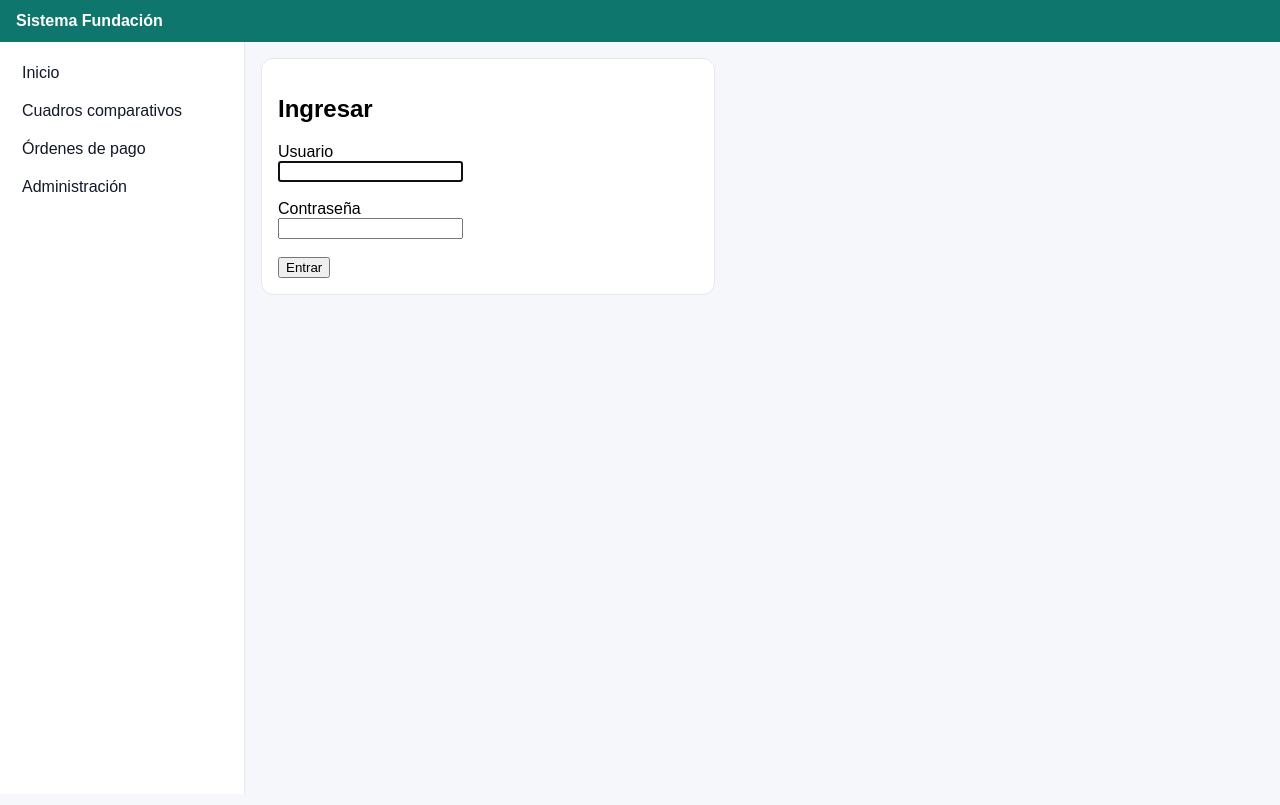
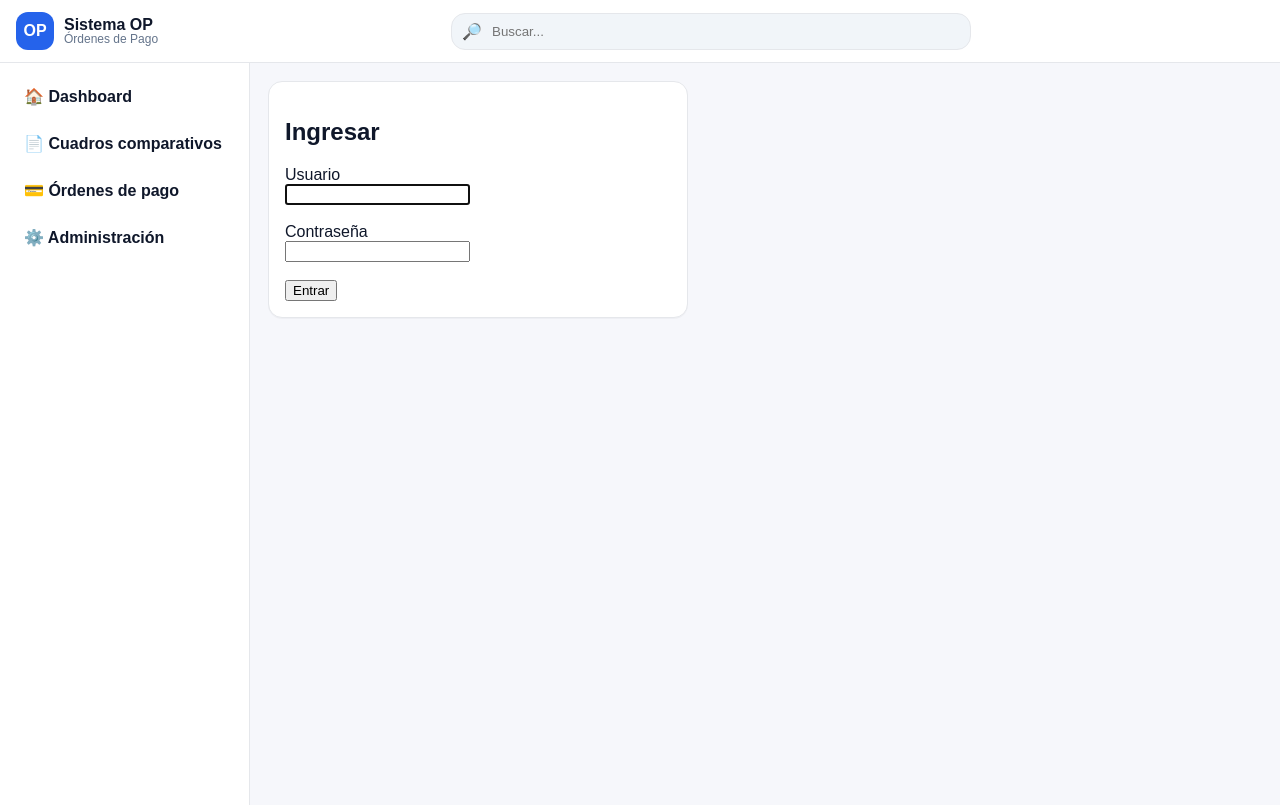
Before and after one commit to hectorisrael87/fundacion_sys, a Django app: page /accounts/login/?next=/cuadros/1/ in a window 1280 px wide. Run offline with Django 5.2, Linux system fonts and the light colour scheme.

Commit message:
cuadro comparativo 2

```diff
--- a/src/static/css/app.css
+++ b/src/static/css/app.css
@@ -1,16 +1,219 @@
-body { margin: 0; font-family: Arial, sans-serif; background: #f6f7fb; }
-.topbar { display:flex; justify-content:space-between; padding:12px 16px; background:#0f766e; color:white; }
-.brand { font-weight: bold; }
-.userbar { display:flex; gap:12px; align-items:center; }
-.link { color: white; text-decoration: underline; }
+:root{
+  --bg:#f6f7fb;
+  --card:#ffffff;
+  --text:#0f172a;
+  --muted:#64748b;
+  --line:#e5e7eb;
+  --primary:#2563eb;
+  --primary2:#1d4ed8;
+}
 
-.layout { display:flex; min-height: calc(100vh - 48px); }
-.sidebar { width: 220px; background:white; padding:12px; border-right: 1px solid #e5e7eb; }
-.sidebar a { display:block; padding:10px; border-radius:8px; color:#111827; text-decoration:none; }
-.sidebar a:hover { background:#e5e7eb; }
+*{ box-sizing:border-box; }
+html, body{ height:100%; }
 
-.content { flex:1; padding:16px; }
-.card { background:white; padding:16px; border-radius:12px; border:1px solid #e5e7eb; }
+body{
+  margin:0;
+  font-family: Arial, sans-serif;
+  background:var(--bg);
+  color:var(--text);
+}
 
-.messages { list-style:none; padding:0; }
-.messages li { margin:8px 0; padding:10px; border-radius:8px; background:#e0f2fe; }
+/* TOPBAR */
+.topbar{
+  position: sticky;
+  top: 0;
+  z-index: 10;
+  display:flex;
+  align-items:center;
+  justify-content:space-between;
+  gap:16px;
+  padding:12px 16px;
+  background:#fff;
+  border-bottom:1px solid var(--line);
+}
+
+.topbar-left, .topbar-center, .topbar-right{
+  display:flex;
+  align-items:center;
+  gap:12px;
+}
+
+.topbar-center{
+  flex:1;
+  justify-content:center;
+}
+
+.brand{
+  display:flex;
+  align-items:center;
+  gap:10px;
+}
+
+.brand-badge{
+  display:inline-flex;
+  align-items:center;
+  justify-content:center;
+  width:38px;
+  height:38px;
+  border-radius:12px;
+  background: var(--primary);
+  color:#fff;
+  font-weight:800;
+}
+
+.brand-text{ line-height:1.1; }
+.brand-title{ font-weight:800; }
+.brand-subtitle{ font-size:12px; color:var(--muted); }
+
+/* Search */
+.searchbox{
+  display:flex;
+  align-items:center;
+  gap:8px;
+  background:#f1f5f9;
+  border:1px solid var(--line);
+  border-radius:14px;
+  padding:8px 10px;
+  width: min(520px, 100%);
+}
+
+.searchbox input{
+  border:none;
+  outline:none;
+  background:transparent;
+  width:100%;
+}
+
+.searchicon{ color:var(--muted); }
+
+/* User chip + logout */
+.userchip{
+  display:flex;
+  align-items:center;
+  gap:8px;
+  background:#f8fafc;
+  border:1px solid var(--line);
+  border-radius:999px;
+  padding:8px 10px;
+}
+
+.userdot{
+  width:8px; height:8px; border-radius:50%;
+  background: #22c55e;
+  display:inline-block;
+}
+
+.username{ font-weight:700; color:var(--text); }
+
+.linkbtn{
+  background:transparent;
+  border:none;
+  color:var(--primary);
+  font-weight:800;
+  cursor:pointer;
+  padding:8px 10px;
+}
+.linkbtn:hover{ text-decoration:underline; }
+
+/* LAYOUT */
+.layout{
+  display:flex;
+  min-height: calc(100vh - 58px);
+}
+
+/* SIDEBAR - asegurado a la izquierda */
+.sidebar{
+  width: 250px;
+  background:#fff;
+  border-right:1px solid var(--line);
+  padding:14px 12px;
+  display:block;               /* <- por si algún css lo ocultaba */
+  flex: 0 0 250px;             /* <- asegura que no colapse */
+}
+
+.nav{
+  display:flex;
+  flex-direction:column;
+  gap:8px;
+}
+
+.nav-link{
+  display:flex;
+  align-items:center;
+  gap:10px;
+  padding:10px 12px;
+  border-radius:14px;
+  color:var(--text);
+  text-decoration:none;
+  font-weight:800;
+}
+.nav-link:hover{
+  background: rgba(15,23,42,.04);
+}
+
+.sidebar-footer{
+  margin-top:16px;
+  padding-top:12px;
+  border-top:1px solid var(--line);
+}
+
+.muted{ color:var(--muted); }
+.small{ font-size:12px; }
+
+/* CONTENT */
+.content{
+  flex:1;
+  padding:18px;
+}
+
+.container{
+  max-width: 1080px;
+  margin: 0 auto;
+}
+
+/* CARDS */
+.card{
+  background:var(--card);
+  border:1px solid var(--line);
+  border-radius:14px;
+  padding:16px;
+  box-shadow: 0 1px 0 rgba(15,23,42,.03);
+}
+
+/* BUTTONS */
+.btn{
+  display:inline-flex;
+  align-items:center;
+  gap:8px;
+  padding:10px 12px;
+  border-radius:12px;
+  border:1px solid var(--line);
+  background:#fff;
+  color:var(--text);
+  text-decoration:none;
+  font-weight:800;
+  cursor:pointer;
+}
+.btn:hover{ background: rgba(15,23,42,.03); }
+
+/* MESSAGES */
+.messages{
+  list-style:none;
+  padding:0;
+  margin:0 0 14px 0;
+}
+
+.msg{
+  margin:8px 0;
+  padding:10px 12px;
+  border-radius:12px;
+  border:1px solid var(--line);
+  background:#fff;
+}
+
+/* IMPORTANTÍSIMO: NO ocultar sidebar salvo pantallas muy pequeñas */
+@media (max-width: 720px){
+  .sidebar{ display:none; }
+  .content{ padding:12px; }
+  .topbar-center{ display:none; } /* opcional: oculta buscador en móvil */
+}
--- a/src/templates/base.html
+++ b/src/templates/base.html
@@ -8,46 +8,71 @@
   <link rel="stylesheet" href="{% static 'css/app.css' %}">
 </head>
 <body>
+
   <header class="topbar">
-    <div class="brand">Sistema Fundación</div>
-    <div class="userbar">
+    <div class="topbar-left">
+      <div class="brand">
+        <span class="brand-badge">OP</span>
+        <div class="brand-text">
+          <div class="brand-title">Sistema OP</div>
+          <div class="brand-subtitle">Órdenes de Pago</div>
+        </div>
+      </div>
+    </div>
+
+    <div class="topbar-center">
+      <div class="searchbox">
+        <span class="searchicon">🔎</span>
+        <input type="text" placeholder="Buscar..." />
+      </div>
+    </div>
+
+    <div class="topbar-right">
       {% if user.is_authenticated %}
-        <span>Usuario: <b>{{ user.username }}</b></span>
+        <div class="userchip">
+          <span class="userdot"></span>
+          <span class="username">{{ user.get_full_name|default:user.username }}</span>
+        </div>
+
         <form method="post" action="{% url 'logout' %}" style="display:inline;">
           {% csrf_token %}
-            <button type="submit" style="background:none;border:none;color:blue;cursor:pointer;padding:0;">
-              Salir
-            </button>
+          <button class="linkbtn" type="submit">Salir</button>
         </form>
-
       {% endif %}
     </div>
   </header>
 
   <div class="layout">
     <aside class="sidebar">
-      <nav>
-        <a href="{% url 'home' %}">Inicio</a>
+      <nav class="nav">
+        <a class="nav-link" href="{% url 'home' %}">🏠 Dashboard</a>
+        <a class="nav-link" href="{% url 'cc_list' %}">📄 Cuadros comparativos</a>
+        <a class="nav-link" href="{% url 'op_list' %}">💳 Órdenes de pago</a>
+        <a class="nav-link" href="/admin/">⚙️ Administración</a>
+      </nav>
 
-        <a href="{% url 'cc_list' %}">Cuadros comparativos</a>
-
-        <a href="{% url 'op_list' %}">Órdenes de pago</a>
-
-        <a href="/admin/">Administración</a>
-      </nav>
+      {% if user.is_authenticated %}
+      <div class="sidebar-footer">
+        <div class="small muted">{{ user.get_full_name|default:user.username }}</div>
+        <div class="small muted">Sesión activa</div>
+      </div>
+      {% endif %}
     </aside>
 
     <main class="content">
+      <div class="container">
         {% if messages %}
           <ul class="messages">
             {% for message in messages %}
-            <li class="{{ message.tags }}">{{ message }}</li>
+              <li class="msg {{ message.tags }}">{{ message }}</li>
             {% endfor %}
           </ul>
         {% endif %}
 
         {% block content %}{% endblock %}
+      </div>
     </main>
   </div>
+
 </body>
 </html>
```
Also changed, not shown: src/templates/procurement/cc_detail.html (+31 -18 lines). Lines whose indentation alone changed are shown as unchanged.
